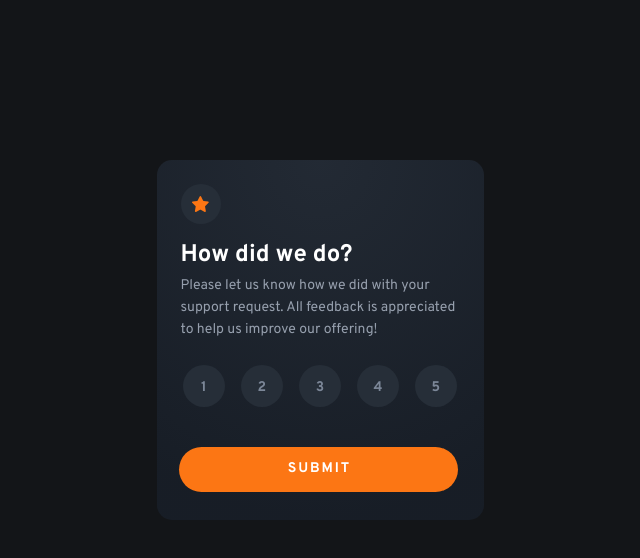
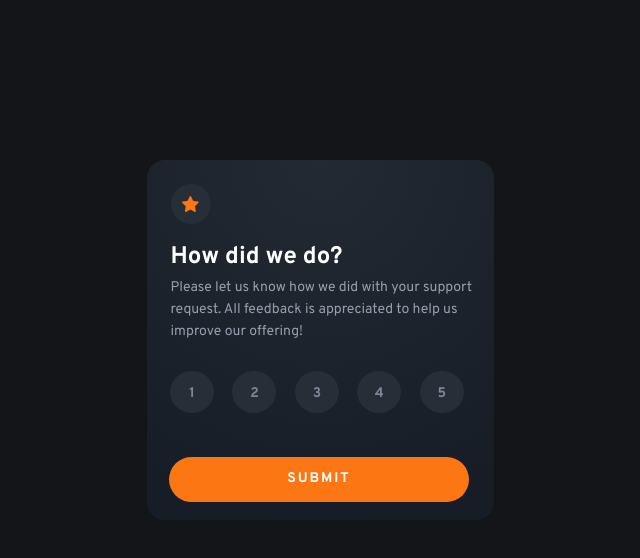
Before and after one commit to Have-Samuel/Interactive-rating-component, a plain HTML site: page index.html in a window 1280 px wide. Shown: the whole page, without its empty margins (320-960 px from the left). Drawn offline with Linux system fonts and the light colour scheme.

Commit message:
Refactoring

```diff
--- a/app.js
+++ b/app.js
@@ -25,6 +25,12 @@ const ratingHandler = () => {
   }
 };
 
+const submitHandler = () => {
+  const paragraph = document.querySelector('.paragraph');
+  paragraph.innerText = 'Hello';
+  console.log(paragraph);
+};
+
 thankYouButton.addEventListener('click', toggleMainList);
 backdrop.addEventListener('click', backdropClickHandler);
-submitBtn.addEventListener('click', );
+submitBtn.addEventListener('click', submitHandler);
--- a/index.html
+++ b/index.html
@@ -14,13 +14,36 @@
     <div class="star"></div>
     <h1>How did we do?</h1>
     <p>Please let us know how we did with your support request. All feedback is appreciated to help us improve our offering!</p>
-    <ul class="unit-items" id="numbers">
+    <!-- <ul class="unit-items" id="numbers">
       <li class="unit-item">1</li>
       <li class="unit-item">2</li>
       <li class="unit-item">3</li>
       <li class="unit-item">4</li>
       <li class="unit-item">5</li>
     </ul>
+    <button type="submit" class="btn" id="submit-btn">SUBMIT</button> -->
+    <div class="digits" id="numbers">
+      <div class="digits_item">
+        <input type="radio" id="number" name="fav_number" value="1">
+         <label for="html">1</label><br>
+      </div>
+      <div class="digits_item">
+        <input type="radio" id="number" name="fav_number" value="2">
+         <label for="html">2</label><br>
+      </div>
+      <div class="digits_item">
+        <input type="radio" id="number" name="fav_number" value="3">
+         <label for="html">3</label><br>
+      </div>
+      <div class="digits_item">
+        <input type="radio" id="number" name="fav_number" value="4">
+         <label for="html">4</label><br>
+      </div>
+      <div class="digits_item">
+        <input type="radio" id="number" name="fav_number" value="5">
+         <label for="html">5</label><br>
+      </div>
+    </div>
     <button type="submit" class="btn" id="submit-btn">SUBMIT</button>
   </section>
   <div id="backdrop"></div>
@@ -28,7 +51,7 @@
     <div class="illustration"></div>
     <!-- <label for="rating"></label> -->
         <input class="select" type="text" id="rating"/>
-    <p class="select">You selected 4 out of 5</p>
+    <p class="paragraph">You selected 4 out of 5</p>
     <h2>Thank you!</h2>
     <p class="paragraph">We appreciate you taking the time to give a rating.
       if you ever need more suport, don't hesitate to get in touch!
--- a/style.css
+++ b/style.css
@@ -17,9 +17,12 @@ body {
 .main-data {
   /* display: none; */
   position: relative;
+  display: flex;
+  flex-direction: column;
+  justify-content: center;
   height: 360px;
-  width: 327px;
-  border-radius: 15px;
+  width: 347px;
+  border-radius: 18px;
   background: radial-gradient(98.96% 98.96% at 50% 0%, hsl(215, 20%, 17%) 0%, hsl(216, 24%, 12%) 100%);
 }
 
@@ -43,10 +46,11 @@ body {
   letter-spacing: 0;
   text-align: left;
   color: rgba(255, 255, 255, 1);
-  padding: 5rem 1.5rem 0.3rem 1.5rem;
+  padding: 4rem 1.5rem 0.3rem 1.5rem;
 }
 
 .main-data p {
+  width: 360px;
   color: #969fad;
   font-family: 'Overpass', sans-serif;
   font-size: 14px;
@@ -54,19 +58,55 @@ body {
   line-height: 22px;
   letter-spacing: 0;
   text-align: left;
-  padding: 0 1.5rem 1.5rem 1.5rem;
+  padding: 0 2rem 1.5rem 1.5rem;
 }
 
-.unit-items {
+.digits {
   display: flex;
   flex-direction: row;
-  gap: 1rem;
-  list-style: none;
   justify-content: center;
   text-align: center;
+  margin-bottom: 2.5rem;
+  margin-left: 1rem;
 }
 
-.unit-item {
+.digits_item {
+  display: flex;
+  flex-direction: row;
+  position: relative;
+  justify-content: center;
+  align-items: center;
+  gap: 1.5rem;
+  margin-right: -0.1rem;
+}
+
+#number {
+  width: 40px;
+  height: 50px;
+}
+
+label {
+  height: 42px;
+  width: 44px;
+  border-radius: 50%;
+  background: rgba(38, 46, 56, 1);
+  font-family: 'Overpass', sans-serif;
+  font-size: 14px;
+  font-weight: 700;
+  line-height: 24px;
+  letter-spacing: 11px;
+  padding-top: 0.7rem;
+  padding-left: 0.7rem;
+  color: rgba(124, 135, 152, 1);
+  cursor: pointer;
+  /* appearance: none; */
+  position: absolute;
+  top: 4px;
+  left: -2px;
+
+}
+
+/* .unit-item {
   height: 42px;
   width: 42px;
   border-radius: 50%;
@@ -80,7 +120,7 @@ body {
   color: rgba(124, 135, 152, 1);
   margin-bottom: 2.5rem;
   cursor: pointer;
-}
+} */
 
 .unit-item:hover,
 .unit-item:active {
@@ -90,7 +130,7 @@ body {
 
 .main-data button {
   height: 45px;
-  width: 279px;
+  width: 300px;
   border-radius: 22.5px;
   background: rgba(252, 118, 20, 1);
   font-family: 'Overpass', sans-serif;
```
